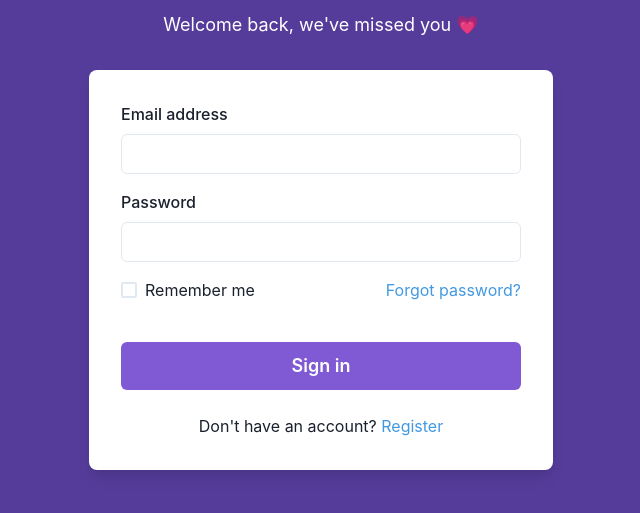
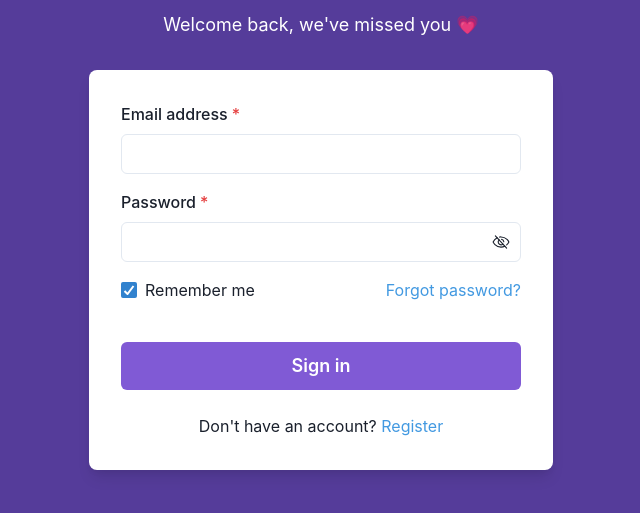
Before and after one commit to lamongabriel/straight-notes, a React (Vite) app in the folder web/: page /login in a window 1280 px wide. Shown: the part 231-744 px from the top of the page, without its empty margins (319-959 px from the left). Built offline with nearby package versions, Linux system fonts and the light colour scheme.

Commit message:
login form connected to api

```diff
--- a/web/src/components/auth/LoginForm/index.tsx
+++ b/web/src/components/auth/LoginForm/index.tsx
@@ -1,3 +1,9 @@
+import { useState } from 'react'
+import { toast } from 'react-toastify'
+import { Link as RouterLink } from 'react-router-dom'
+
+import { UserServices } from '../../../services/user'
+
 import {
   Box,
   FormControl,
@@ -7,34 +13,102 @@ import {
   Stack,
   Link,
   Button,
-  Text
+  Text,
+  InputGroup,
+  InputRightElement
 } from '@chakra-ui/react'
-
-import { Link as RouterLink } from 'react-router-dom'
+import { Eye, EyeSlash } from 'phosphor-react'
 
 export function LoginForm () {
+  const [showPassword, setShowPassword] = useState(false)
+  const [isLoading, setIsLoading] = useState(false)
+
+  const [formData, setFormData] = useState({
+    email: '',
+    password: '',
+    rememberMe: true
+  })
+
+  function handleFormDataChange (event: React.FormEvent<HTMLInputElement>) {
+    setFormData({ ...formData, [event.currentTarget.name]: event.currentTarget.value })
+  }
+
+  async function handleSubmit (event: React.FormEvent) {
+    event.preventDefault()
+    setIsLoading(true)
+
+    const isUserLogged = await UserServices.login(formData)
+    if (isUserLogged.ok) {
+      toast.success('Welcome back! redirecting you...')
+    } else {
+      toast.error(isUserLogged.message)
+      setIsLoading(false)
+    }
+  }
+
   return (
     <Box
+      className='login__form'
       rounded={'lg'}
       bg={'white'}
       boxShadow={'lg'}
       p={8}
     >
-      <Stack spacing={4}>
-        <FormControl id="email">
+      <form style={{ display: 'flex', flexDirection: 'column', gap: '16px' }} onSubmit={handleSubmit}>
+        <FormControl id="email" isRequired>
           <FormLabel>Email address</FormLabel>
-          <Input type="email" />
+          <Input
+            name='email'
+            type="email"
+            required
+            focusBorderColor='black'
+            onChange={handleFormDataChange}
+            value={formData.email}
+            autoComplete='email'
+            disabled={isLoading}
+          />
         </FormControl>
-        <FormControl id="password">
+        <FormControl id="password" isRequired>
           <FormLabel>Password</FormLabel>
-          <Input type="password" />
+          <InputGroup>
+            <Input
+              name='password'
+              type={showPassword ? 'text' : 'password'}
+              required
+              focusBorderColor='black'
+              onChange={handleFormDataChange}
+              value={formData.password}
+              autoComplete='current-password'
+              disabled={isLoading}
+            />
+            <InputRightElement h={'full'}>
+              <Button
+                variant={'ghost'}
+                onClick={() => setShowPassword((showPassword) => !showPassword)}
+                style={{ padding: 0 }}
+                disabled={isLoading}
+              >
+                {showPassword ? <Eye size={18} /> : <EyeSlash size={18} />}
+              </Button>
+            </InputRightElement>
+          </InputGroup>
         </FormControl>
         <Stack spacing={10}>
           <Stack
             direction={{ base: 'column', sm: 'row' }}
             align={'start'}
-            justify={'space-between'}>
-            <Checkbox>Remember me</Checkbox>
+            justify={'space-between'}
+          >
+            <Checkbox
+              checked={formData.rememberMe}
+              name='rememberMe'
+              defaultChecked
+              onChange={(e) => setFormData(prev => ({ ...prev, rememberMe: e.currentTarget.checked }))}
+              autoComplete='remember-me'
+              disabled={isLoading}
+            >
+              Remember me
+            </Checkbox>
             <Link color={'blue.400'}>Forgot password?</Link>
           </Stack>
           <Button
@@ -42,11 +116,12 @@ export function LoginForm () {
             loadingText="Loading"
             size="lg"
             type='submit'
+            isLoading={isLoading}
           >
             Sign in
           </Button>
         </Stack>
-      </Stack>
+      </form>
       <Stack pt={6}>
         <Text align={'center'}>
           Don't have an account? <Link to='/register' as={RouterLink} color={'blue.400'} >Register</Link>
--- a/web/src/components/auth/RegisterForm/index.tsx
+++ b/web/src/components/auth/RegisterForm/index.tsx
@@ -1,6 +1,6 @@
 import React, { useState } from 'react'
-
 import { toast } from 'react-toastify'
+import { Link as RouterLink } from 'react-router-dom'
 
 import { UserServices } from '../../../services/user'
 
@@ -16,8 +16,6 @@ import {
   Link,
   Text
 } from '@chakra-ui/react'
-
-import { Link as RouterLink } from 'react-router-dom'
 
 import { Eye, EyeSlash } from 'phosphor-react'
 
--- a/web/src/services/user.ts
+++ b/web/src/services/user.ts
@@ -8,10 +8,18 @@ interface UserRegisterParams {
   password: string
 }
 
+interface UserLoginParams {
+  email: string
+  password: string
+  rememberMe: boolean
+}
+
+const defaultErrorMessage = 'Sorry, we could not process your request now, please try again later.'
+
 export const UserServices = {
   async register (params: UserRegisterParams) {
     try {
-      const response = await api.post('/register', params)
+      const response = await api.post('/users/register', params)
       return {
         ok: true,
         message: response.data.message
@@ -25,7 +33,28 @@ export const UserServices = {
       }
       return {
         ok: false,
-        message: 'Sorry, we could not process your request now, please try again later.'
+        message: defaultErrorMessage
+      }
+    }
+  },
+  async login (params: UserLoginParams) {
+    try {
+      const response = await api.post('/users/login', params)
+      localStorage.setItem('straightnotes@user', JSON.stringify(response.data))
+      return {
+        ok: true,
+        message: response.data.message
+      }
+    } catch (error) {
+      if (error instanceof AxiosError) {
+        return {
+          ok: false,
+          message: error.response?.data.message
+        }
+      }
+      return {
+        ok: false,
+        message: defaultErrorMessage
       }
     }
   }
```
